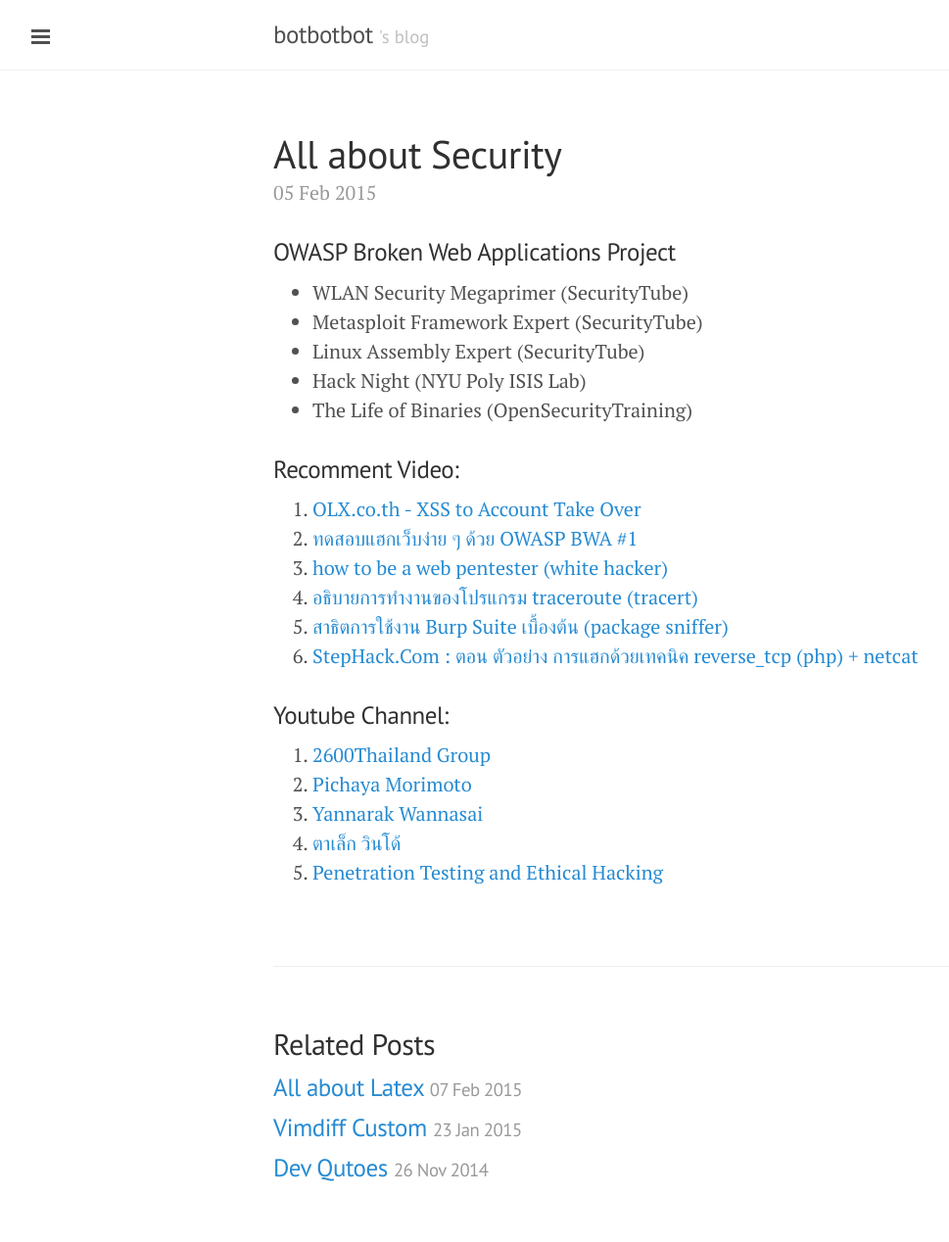
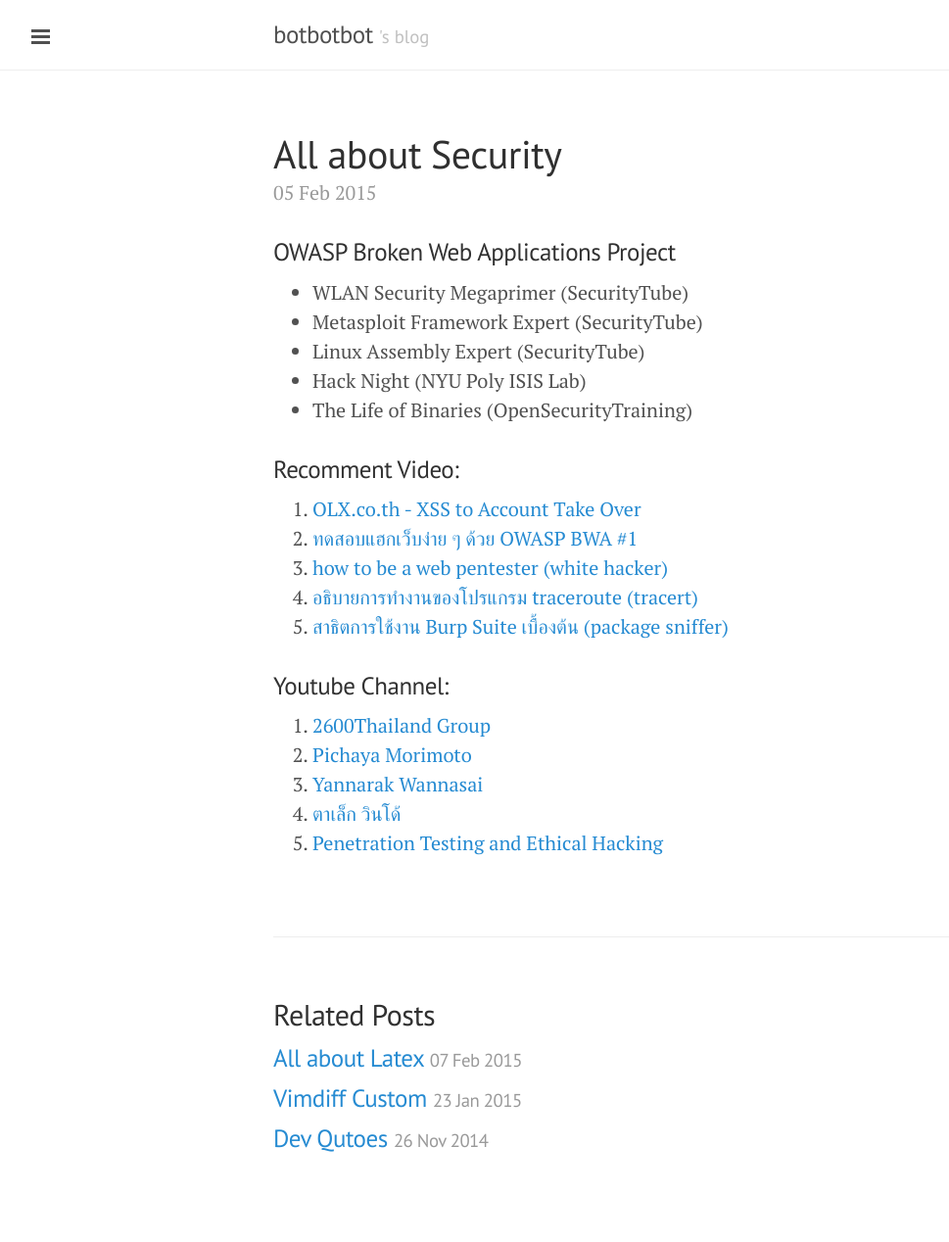
Before and after one commit to ibotdotout/ibotdotout.github.io, a Jekyll site: the page built from _posts/2015-02-05-security.md, in a window 1280 px wide. Shown: the whole page at 98% size, without its empty margins (1-970 px from the left). Built offline with Jekyll 4.4.1, drawn with Linux system fonts in a browser that asks for light colours; Markdown is read by kramdown in place of the engine named in the settings; after the commit the page ends 1238 px from its top, so only the background shows below that.

Commit message:
Update 2015-02-05-security.md

```diff
--- a/_posts/2015-02-05-security.md
+++ b/_posts/2015-02-05-security.md
@@ -19,7 +19,6 @@ permalink: Security
 3. [how to be a web pentester (white hacker)](https://www.youtube.com/watch?v=xh45fBIANpc)
 4. [อธิบายการทำงานของโปรแกรม traceroute (tracert)](https://www.youtube.com/watch?v=BgAiMgDnIDY)
 5. [สาธิตการใช้งาน Burp Suite เบื้องต้น (package sniffer)](https://www.youtube.com/watch?v=-_Hejoa1ESM)
-6. [StepHack.Com : ตอน ตัวอย่าง การแฮกด้วยเทคนิค reverse_tcp (php) + netcat](https://www.youtube.com/watch?v=TZhnIKcYlTk)
 
 
 ### Youtube Channel:
```
